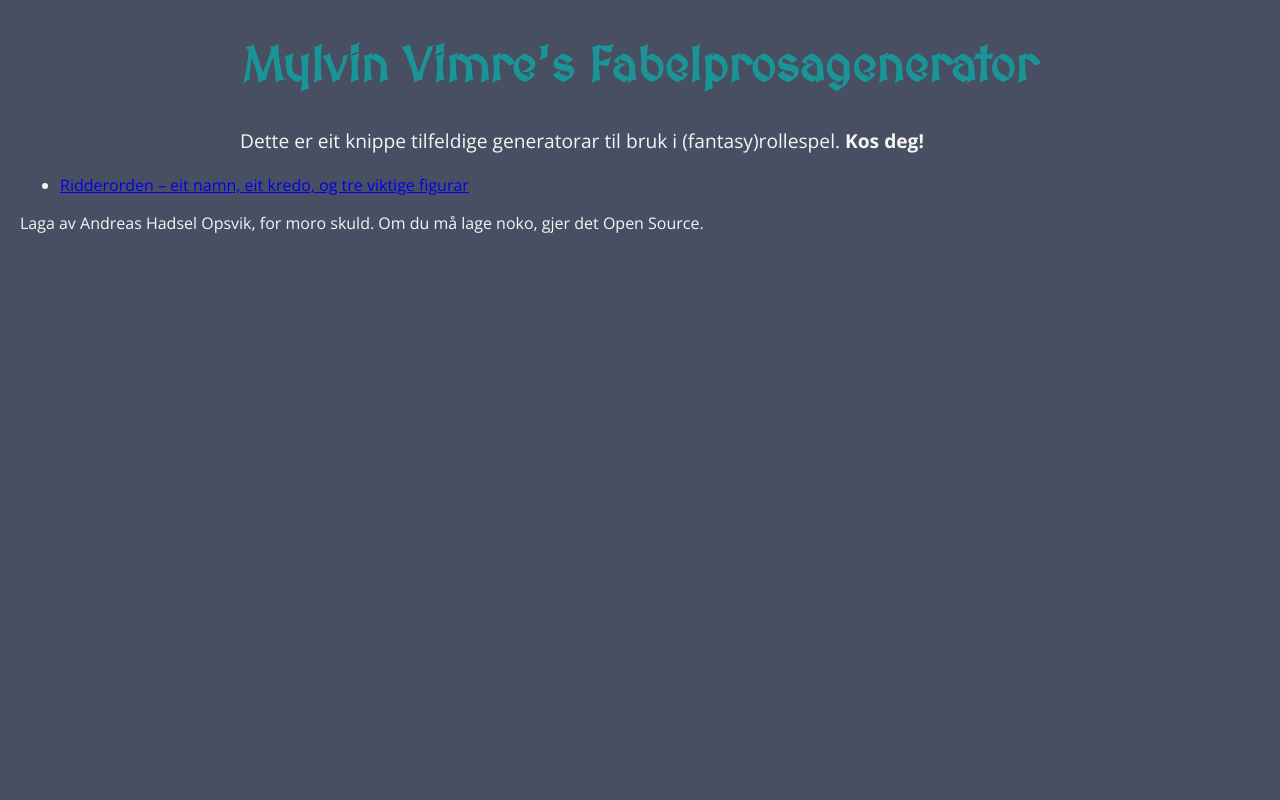
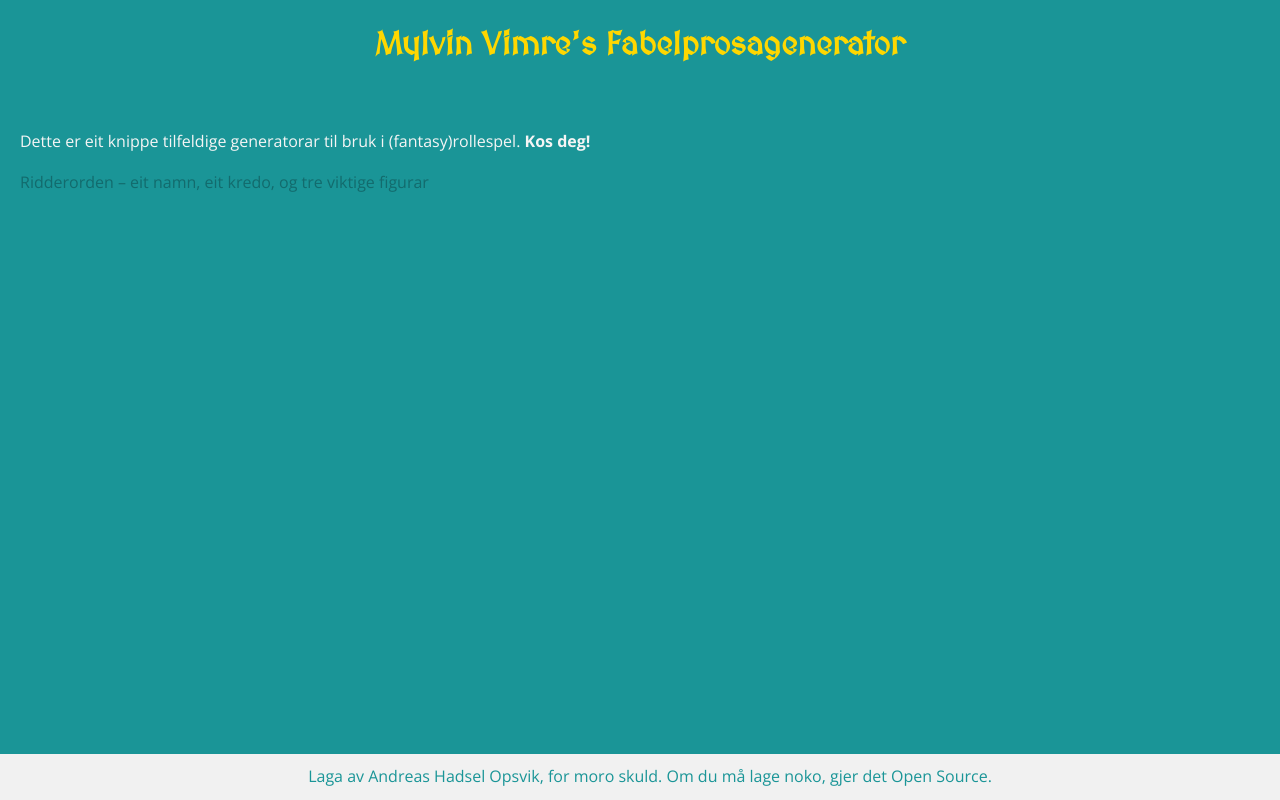
Before and after one commit to tanketom/fabelprosagenerator, a plain HTML site: page index.html in a window 1280 px wide. Drawn offline with nearby package versions, Linux system fonts and the light colour scheme.

Commit message:
_panache_

```diff
--- a/index.html
+++ b/index.html
@@ -9,11 +9,19 @@
     <link href="https://fonts.googleapis.com/css2?family=MedievalSharp&family=Open+Sans:wght@400;700&display=swap" rel="stylesheet">
 </head>
 <body>
-    <h1>Mylvin Vimre's Fabelprosagenerator</h1>
-    <p>Dette er eit knippe tilfeldige generatorar til bruk i (fantasy)rollespel. <strong>Kos deg!</strong></p>
-    <ul>
-        <li><a href="/ridderorden/">Ridderorden – eit namn, eit kredo, og tre viktige figurar</a></li>
-    </ul>
-    <footer>Laga av Andreas Hadsel Opsvik, for moro skuld. Om du må lage noko, gjer det Open Source.</footer>
+    <header>
+        <h1>Mylvin Vimre's Fabelprosagenerator</h1>
+    </header>
+    <main>
+        <p>Dette er eit knippe tilfeldige generatorar til bruk i (fantasy)rollespel. <strong>Kos deg!</strong></p>
+        <nav>
+            <ul>
+                <li><a href="/ridderorden/">Ridderorden – eit namn, eit kredo, og tre viktige figurar</a></li>
+            </ul>
+        </nav>
+    </main>
+    <footer>
+        <p>Laga av Andreas Hadsel Opsvik, for moro skuld. Om du må lage noko, gjer det Open Source.</p>
+    </footer>
 </body>
 </html>
--- a/styles.css
+++ b/styles.css
@@ -1,34 +1,108 @@
+/* Import Google Fonts */
+@import url('https://fonts.googleapis.com/css2?family=MedievalSharp&family=Open+Sans:wght@400;700&display=swap');
+
+/* General Styles */
 body {
     font-family: 'Open Sans', sans-serif;
+    margin: 0;
+    padding: 0;
+    line-height: 1.6;
+    background-color: #1a9597;
     color: #f5f5f5;
-    background-color: #494f62;
-    margin: 0;
+}
+
+header h1 {
+    font-family: 'MedievalSharp', cursive;
+    text-align: center;
+    margin-top: 20px;
+    color: #ffd700; /* Yellow color for headlines */
+}
+
+main {
+    padding: 20px;
+}
+
+nav ul {
+    list-style-type: none;
     padding: 0;
 }
 
-h1, h2, h3, h4, h5, h6 {
-    font-family: 'MedievalSharp', cursive;
+nav ul li {
+    margin: 10px 0;
+}
+
+nav ul li a {
+    text-decoration: none;
+    color: #136b6d; /* Darker hue of #1a9597 for links */
+}
+
+footer {
+    text-align: center;
+    padding: 10px;
+    background-color: #f1f1f1;
+    position: fixed;
+    width: 100%;
+    bottom: 0;
     color: #1a9597;
 }
 
-h1 {
-    font-size: 3em;
-    margin-top: 20px;
-    text-align: center;
+footer p {
+    margin: 0;
 }
 
-p {
-    font-size: 1.2em;
-    margin: 20px;
+/* Responsive Design */
+@media (max-width: 768px) {
+    main {
+        padding: 10px;
+    }
+
+    header h1 {
+        font-size: 1.5em;
+    }
+
+    nav ul li {
+        margin: 5px 0;
+    }
 }
 
-@media (min-width: 768px) {
-    body {
-        padding: 20px;
-    }
+/* Additional Design Elements */
+img {
+    max-width: 100%;
+    height: auto;
+    display: block;
+    margin: 0 auto;
+}
 
-    p {
-        max-width: 800px;
-        margin: 20px auto;
-    }
+button {
+    background-color: #ffd700;
+    color: #1a9597;
+    border: none;
+    padding: 10px 20px;
+    cursor: pointer;
+    font-family: 'Open Sans', sans-serif;
+    font-size: 1em;
+    border-radius: 5px;
+    transition: background-color 0.3s ease;
 }
+
+button:hover {
+    background-color: #e6c200;
+}
+
+form {
+    display: flex;
+    flex-direction: column;
+    gap: 10px;
+}
+
+input, textarea {
+    padding: 10px;
+    border: 1px solid #136b6d;
+    border-radius: 5px;
+    font-family: 'Open Sans', sans-serif;
+}
+
+input:focus, textarea:focus {
+    outline: none;
+    border-color: #ffd700;
+}
```
